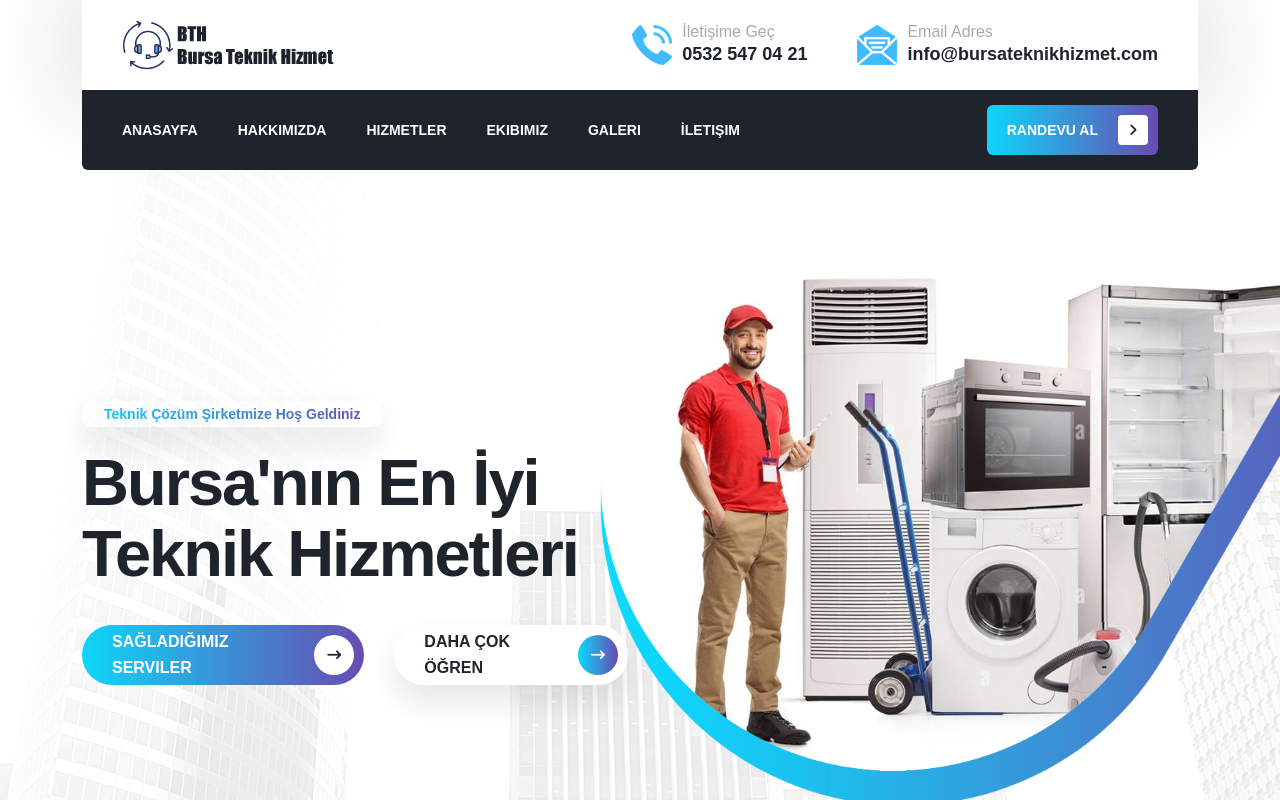
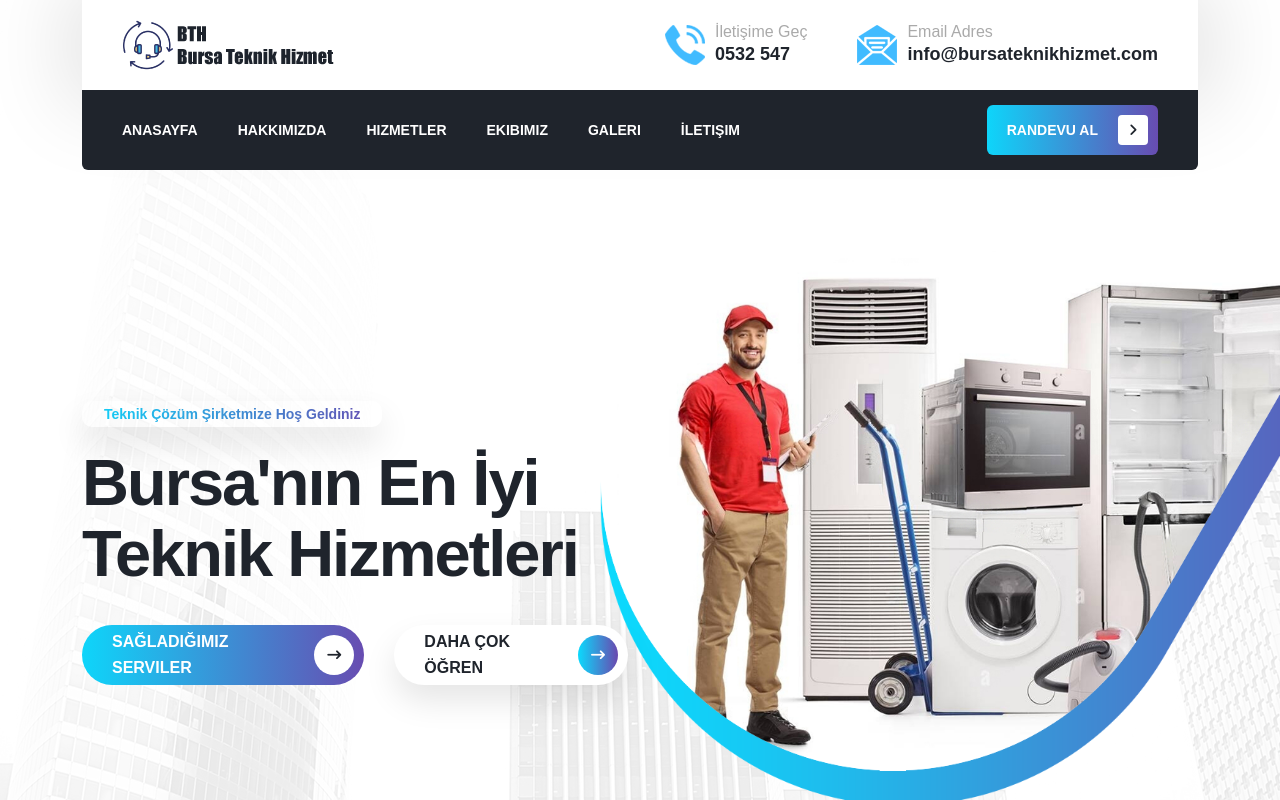
Before and after one commit to yunusbilecen/bursateknikhizmet, a Next.js app: page / in a window 1280 px wide. Shown: the top 800 px of the page. Built offline with nearby package versions, Linux system fonts and the light colour scheme.

Commit message:
change header

```diff
--- a/layout/headers/header-two.jsx
+++ b/layout/headers/header-two.jsx
@@ -32,7 +32,7 @@ const HeaderTwo = () => {
                                                     </div>
                                                     <div className="header__widget-content">
                                                         <span>İletişime Geç</span>
-                                                        <h4><a href="tel:05325470421">0532 547 04 21</a></h4>
+                                                        <h4><a href="tel:05325470421">0532 547</a></h4>
                                                     </div>
                                                 </div>
                                                 <div className="header__widget-info">
```
